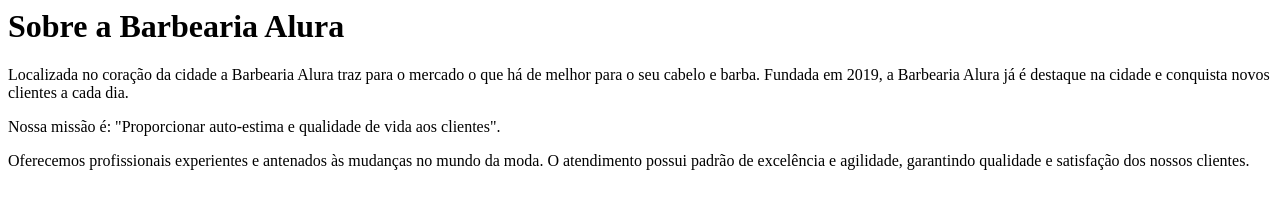
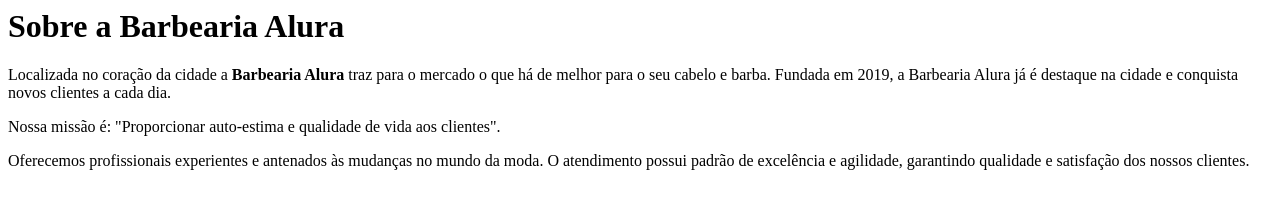
Before and after one commit to batataplys/barbaddos, a plain HTML site: page index.html in a window 1280 px wide. Drawn offline with Linux system fonts and the light colour scheme.

Commit message:
Update index.html

```diff
--- a/index.html
+++ b/index.html
@@ -1,5 +1,5 @@
 <h1>Sobre a Barbearia Alura</h1>
 
-<p>Localizada no coração da cidade a Barbearia Alura traz para o mercado o que há de melhor para o seu cabelo e barba. Fundada em 2019, a Barbearia Alura já é destaque na cidade e conquista novos clientes a cada dia.</p>
-<p>Nossa missão é: "Proporcionar auto-estima e qualidade de vida aos clientes".</p>
+<p>Localizada no coração da cidade a <strong>Barbearia Alura</strong> traz para o mercado o que há de melhor para o seu cabelo e barba. Fundada em 2019, a Barbearia Alura já é destaque na cidade e conquista novos clientes a cada dia.</p>
+<p>Nossa missão é: <bold>"Proporcionar auto-estima e qualidade de vida aos clientes".</bold></p>
 <p>Oferecemos profissionais experientes e antenados às mudanças no mundo da moda. O atendimento possui padrão de excelência e agilidade, garantindo qualidade e satisfação dos nossos clientes.</p>
```
